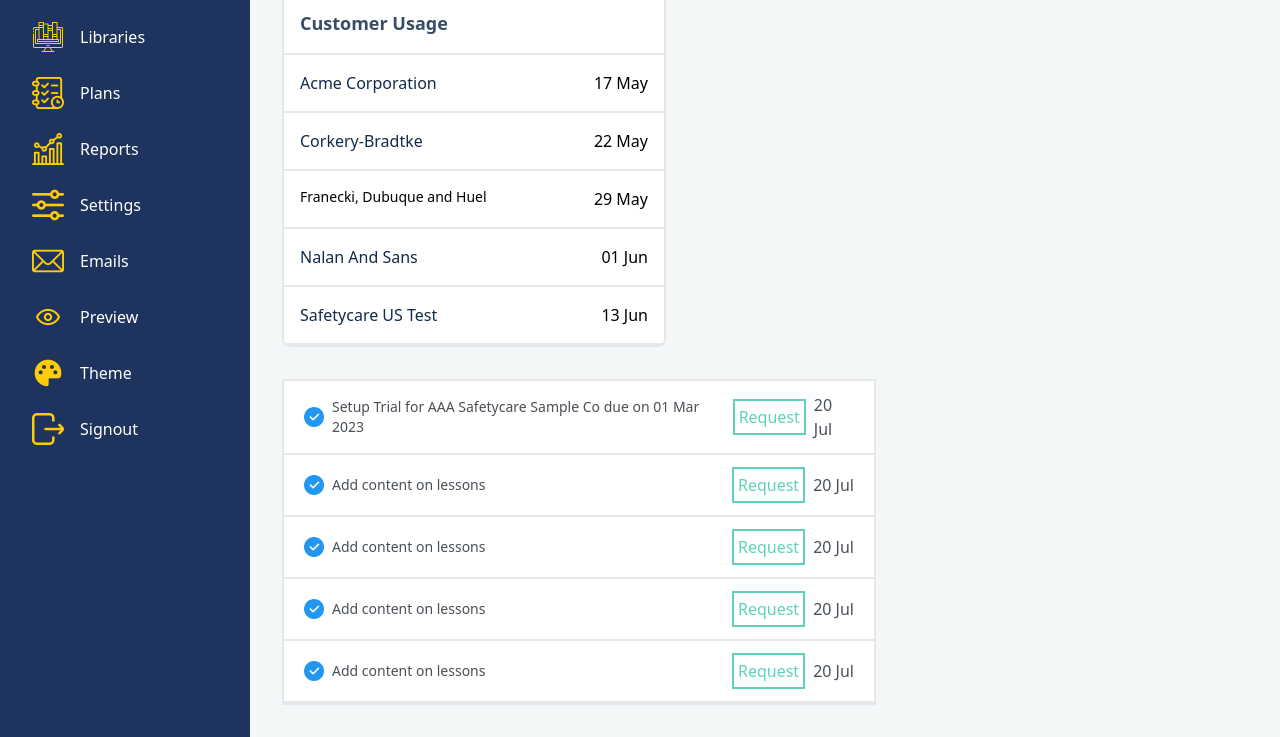
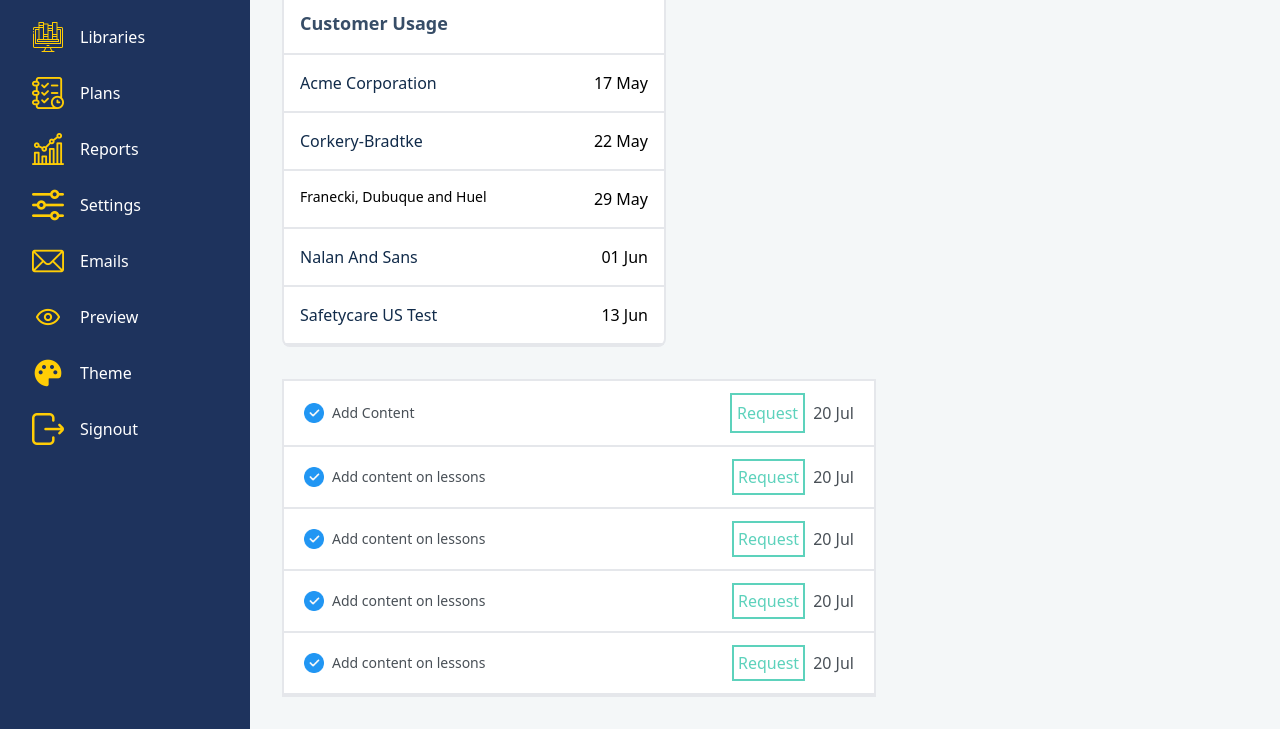
Before and after one commit to sauravjaswl14/safetyhub-dashboard, a website: page src/index.html in a window 1280 px wide. Shown: the part 1033-1770 px from the top of the page. Drawn offline with Linux system fonts and the light colour scheme.

Commit message:
Dashboard

```diff
--- a/src/index.html
+++ b/src/index.html
@@ -394,14 +394,14 @@
           </div>
 
           <!-- Tasks -->
-          <div class="w-80 mt-8 bg-white border-2 md:w-[75%] lg:w-[75%] xl:w-[75%]">
+          <div class="w-96 mt-8 bg-white border-2 md:w-[80%] lg:w-[75%] xl:w-[75%]">
             <div class=" flex justify-between py-[0.75rem] px-[1.25rem] border-b-2 ">
                 <div class="flex items-center max-w-lg space-x-2 ">
                     <img src="../img/icons/check.png" class="w-5 h-5" alt="">
-                    <p class="text-sm  text-[#495057]">Setup Trial for AAA Safetycare Sample Co due on 01 Mar 2023</p>
+                    <p class="text-sm  text-[#495057]">Add Content</p>
                 </div>
                 <div class="flex items-center space-x-2 ">
-                    <div class="text-[#5DD2BC] py-[0.25rem] px-[0.25rem] inline-block border-2 border-[#5DD2BC]">Request</div>
+                    <div class="flex items-center justify-center text-[#5DD2BC] px-[5px] py-[6px]  border-2 border-[#5DD2BC] ">Request</div>
                     <p class="text-[#495057]">20 Jul</p>
                 </div>
             </div>
```
Also changed, not shown: css/main.css.
